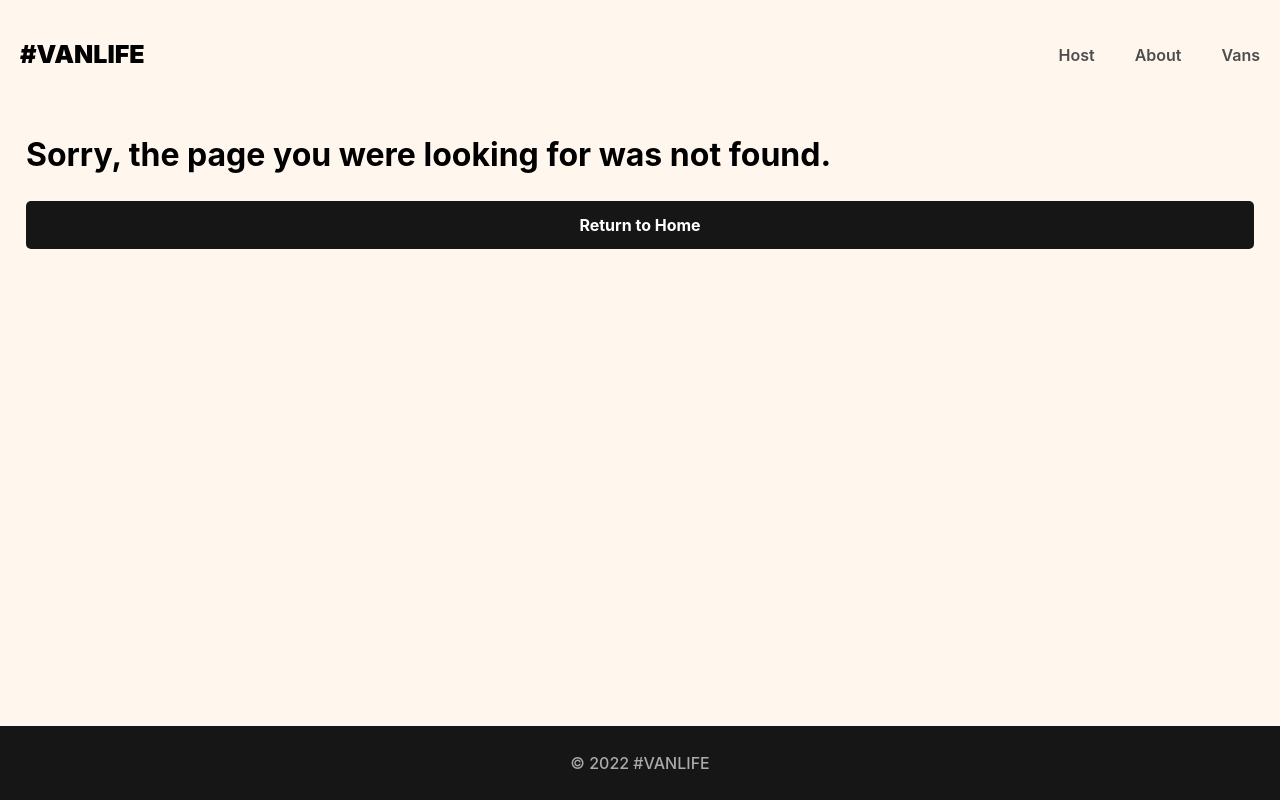
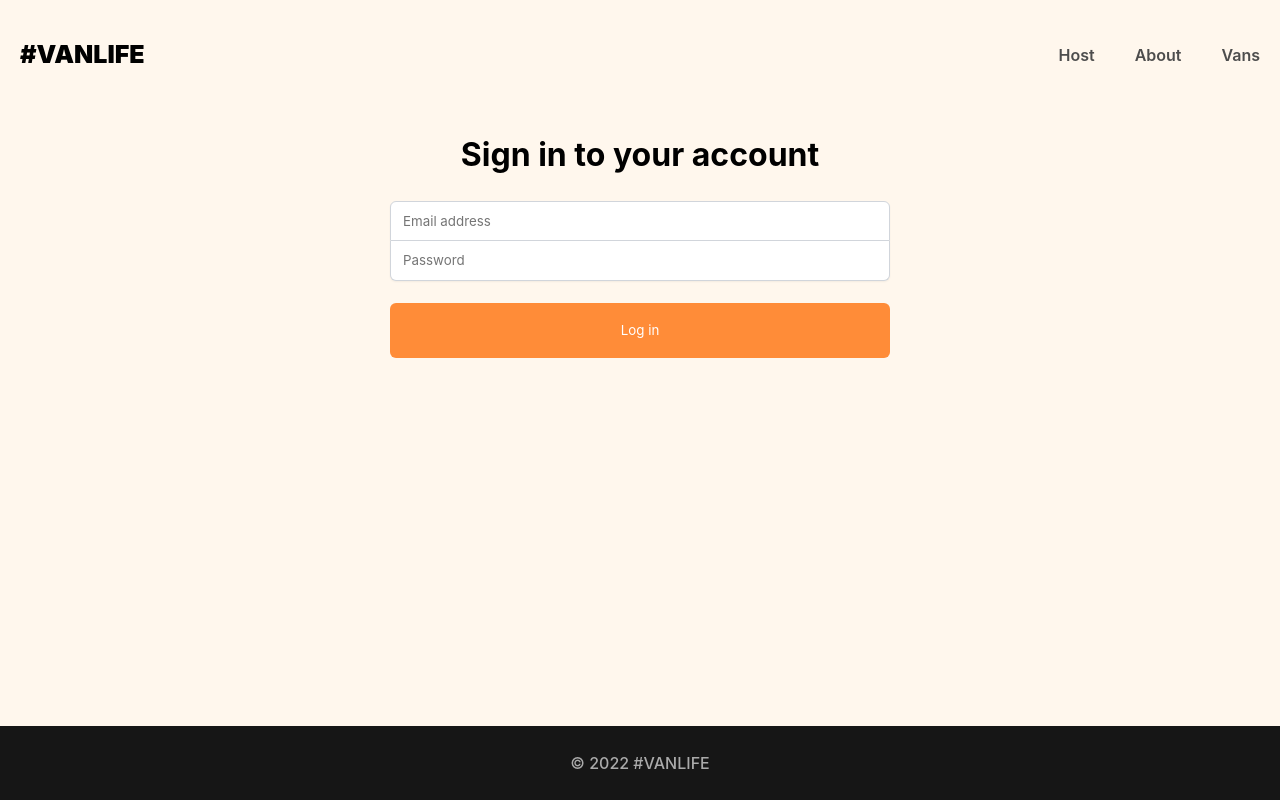
Before and after one commit to hennasingh/van-life, a React (Vite) app: page /login in a window 1280 px wide. Before the commit this address had no page. Built offline with nearby package versions, Linux system fonts and the light colour scheme; what miragejs would draw is missing.

Commit message:
implemented Authrequired component and added host components under protected route

```diff
--- a/src/App.css
+++ b/src/App.css
@@ -468,3 +468,49 @@
   background-color: #161616;
   color: white;
 }
+
+.login-container {
+  display: flex;
+  flex-direction: column;
+  align-items: center;
+  padding-inline: 27px;
+}
+
+.login-form {
+  display: flex;
+  flex-direction: column;
+  width: 100%;
+  max-width: 500px;
+}
+
+.login-form > input {
+  border: 1px solid rgba(209, 213, 219);
+  height: 40px;
+  text-indent: 10px;
+  font-family: "Inter", sans-serif;
+  box-shadow: 0px 1px 2px rgba(0, 0, 0, 0.05);
+  font-weight: 400;
+}
+
+.login-form > input:focus {
+  outline: none;
+}
+
+.login-form > input:first-of-type {
+  border-radius: 6px 6px 0px 0px;
+}
+
+.login-form > input:last-of-type {
+  border-radius: 0px 0px 6px 6px;
+  border-top: none;
+}
+
+.login-form > button {
+  background-color: #FF8C38;
+  border: none;
+  border-radius: 6px;
+  height: 55px;
+  margin-top: 22px;
+  color: white;
+  font-family: "Inter", sans-serif;
+}
--- a/src/App.jsx
+++ b/src/App.jsx
@@ -13,10 +13,11 @@
 import HostVanInfo from "./pages/Host/HostVanInfo"
 import HostVanPricing from "./pages/Host/HostVanPricing"
 import HostVanPhotos from "./pages/Host/HostVanPhotos"
+import AuthRequired from "./pages/AuthRequired"
+import NotFound from "./pages/NotFound"
 import './App.css'
 import "./server"
-import NotFound from "./pages/NotFound"
-
+import Login from "./pages/Login"
 
 
 function App() {
@@ -29,7 +30,9 @@
           <Route path="about" element={<About />} />
           <Route path="vans" element={<Vans />} />
           <Route path="vans/:id" element= {<VanDetail />} />
+          <Route path="login" element={<Login />} />
 
+          <Route element={<AuthRequired />}>
             <Route path="host" element= {<HostLayout />}>
               <Route index element={<Dashboard />} />
               <Route path="income" element= {<Income />} />
@@ -41,6 +44,8 @@
                   <Route path="photos" element={<HostVanPhotos />} />
               </Route>
             </Route>
+          </Route>
+
           <Route path="*" element={<NotFound />} />
         </Route>
       </Routes>
--- /dev/null
+++ b/src/pages/AuthRequired.jsx
@@ -0,0 +1,13 @@
+import React from 'react'
+import {Navigate, Outlet} from 'react-router-dom'
+
+export default function AuthRequired() {
+
+    const authenticated = false
+
+    if(!authenticated){
+        return <Navigate to="login" />
+    }
+
+    return <Outlet />
+}
```
Lines whose indentation alone changed are shown as unchanged.
